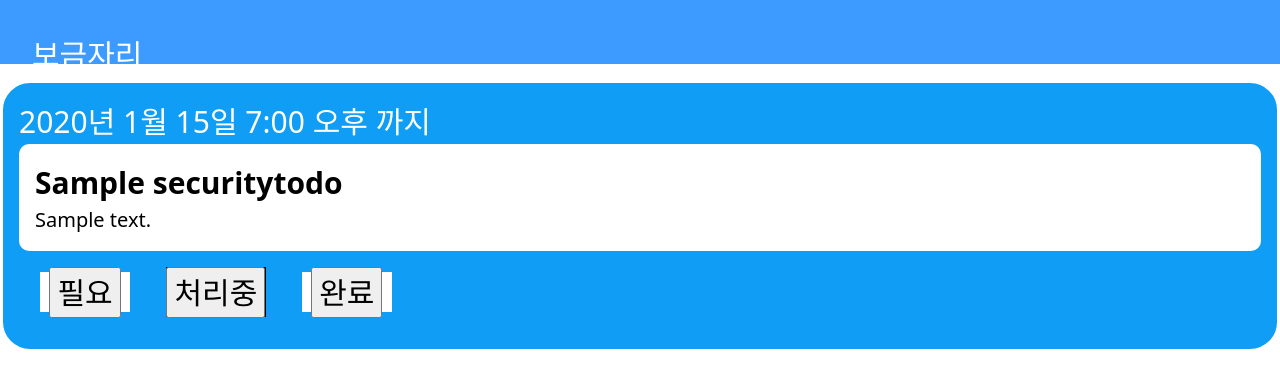
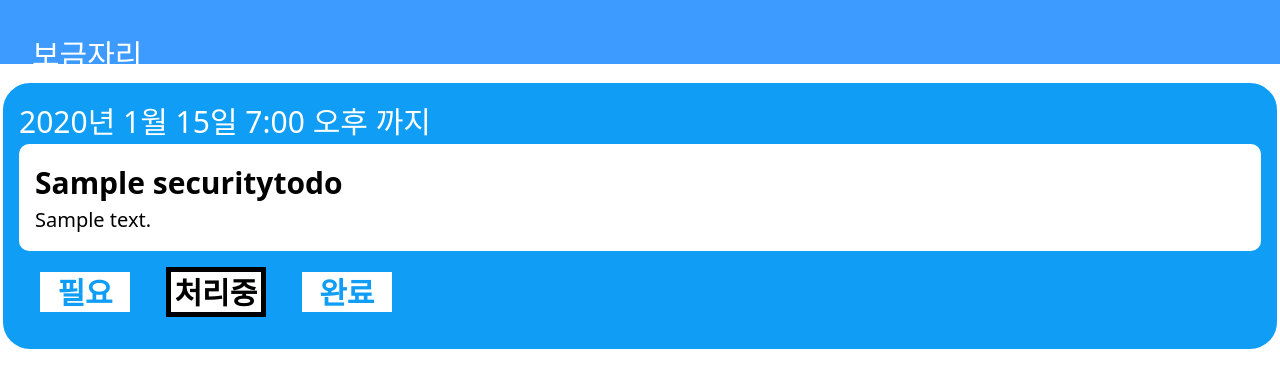
Before and after one commit to sungb0131/Assertive, a Django app: page /security/ in a window 1280 px wide. Shown: the top 388 px of the page. Run offline with Django 4.2, Linux system fonts and the light colour scheme; a user stored in the database is signed in; tables that the repository leaves empty hold one stand-in row (values such as "Sample post"); parts of the project's set-up code (start-up, migrations or seed data) failed here and were passed over.

Commit message:
Update security.html

```diff
--- a/templates/security.html
+++ b/templates/security.html
@@ -40,21 +40,21 @@
 
           {%if todo.status == 0 %}
           <div id="bt">
-            <div class="div1"><input type="submit" onclick="location.href='/security/todo/{{todo.id}}/0'" value="필요"></div>
-            <div class="div2"><input type="submit" onclick="location.href='/security/todo/{{todo.id}}/1'" value="처리중"></div>
-            <div class="div2"><input type="submit" onclick="location.href='/security/todo/{{todo.id}}/2'" value="완료"></div>
+            <div class="div1" onclick="location.href='/security/todo/{{todo.id}}/0'">필요</div>
+            <div class="div2" onclick="location.href='/security/todo/{{todo.id}}/1'" >처리중</div>
+            <div class="div2" onclick="location.href='/security/todo/{{todo.id}}/2'">완료</div>
         </div>
           {%elif todo.status == 1 %}
           <div id="bt">
-            <div class="div2"><input type="submit" onclick="location.href='/security/todo/{{todo.id}}/0'" value="필요"></div>
-            <div class="div1"><input type="submit" onclick="location.href='/security/todo/{{todo.id}}/1'" value="처리중"></div>
-            <div class="div2"><input type="submit" onclick="location.href='/security/todo/{{todo.id}}/2'" value="완료"></div>
+            <div class="div2" onclick="location.href='/security/todo/{{todo.id}}/0'">필요</div>
+            <div class="div1" onclick="location.href='/security/todo/{{todo.id}}/1'" >처리중</div>
+            <div class="div2" onclick="location.href='/security/todo/{{todo.id}}/2'">완료</div>
         </div>
            {%elif todo.status == 2 %}
            <div id="bt">
-            <div class="div2"><input type="submit" onclick="location.href='/security/todo/{{todo.id}}/0'" value="필요"></div>
-            <div class="div2"><input type="submit" onclick="location.href='/security/todo/{{todo.id}}/1'" value="처리중"></div>
-            <div class="div1"><input type="submit" onclick="location.href='/security/todo/{{todo.id}}/2'" value="완료"></div>
+            <div class="div2" onclick="location.href='/security/todo/{{todo.id}}/0'">필요</div>
+            <div class="div1" onclick="location.href='/security/todo/{{todo.id}}/1'" >처리중</div>
+            <div class="div2" onclick="location.href='/security/todo/{{todo.id}}/2'">완료</div>
         </div>
           {% endif %}
 
```
